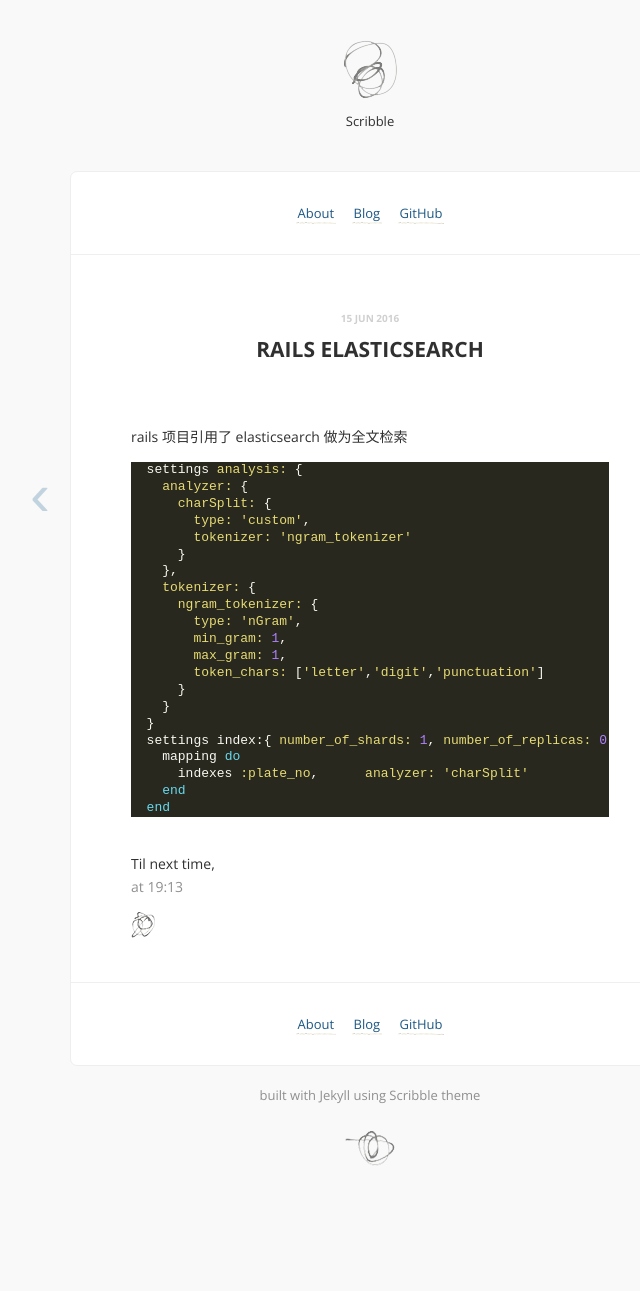
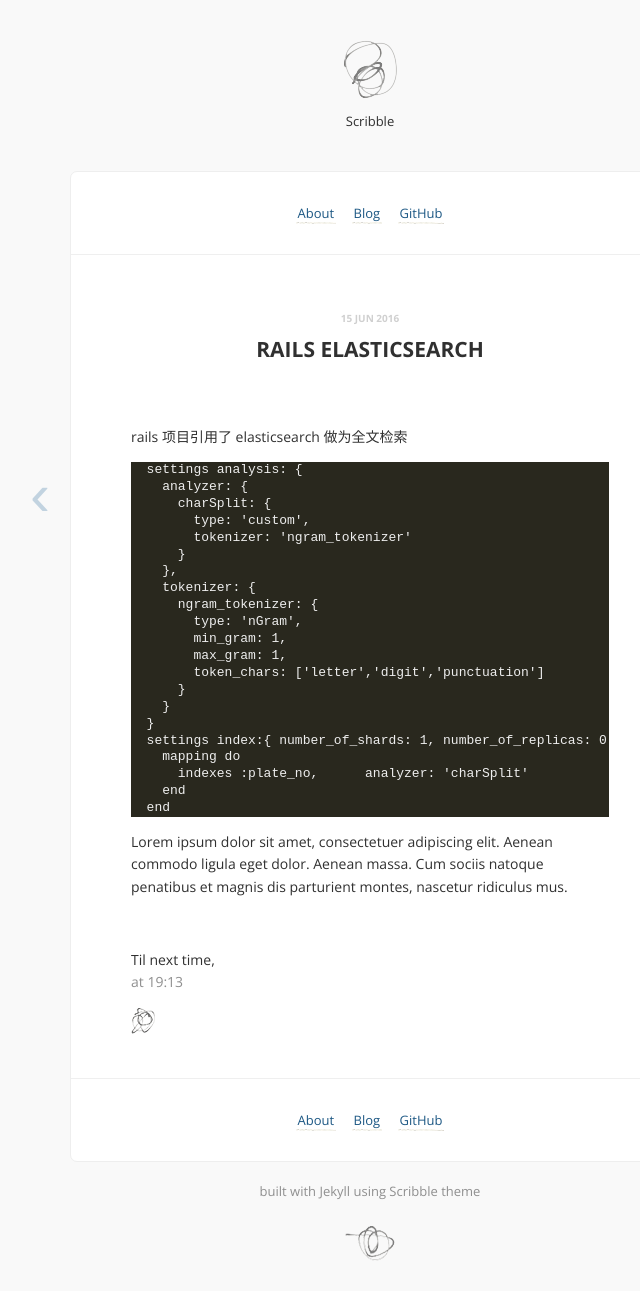
Before and after one commit to ysllyfe/ysllyfe.github.io, a Jekyll site: the page built from _posts/2016-06-15-elasticsearch-search.md, in a window 1280 px wide. Shown: the whole page, without its empty margins (270-910 px from the left). Built offline with Jekyll 4.4.1, drawn with Linux system fonts in a browser that asks for light colours; Markdown is read by kramdown in place of the engine named in the settings; comment, search, counter and statistics services are not loaded; before the commit the page ends 1196 px from its top, so only the background shows below that.

````diff
--- a/_posts/2016-06-15-elasticsearch-search.md
+++ b/_posts/2016-06-15-elasticsearch-search.md
@@ -6,7 +6,7 @@ date: 2016-06-15 19:13:31
 
 rails 项目引用了 elasticsearch 做为全文检索
 
-```ruby
+```
   settings analysis: {
     analyzer: {
       charSplit: {
@@ -29,3 +29,5 @@ rails 项目引用了 elasticsearch 做为全文检索
     end
   end
 ```
+
+Lorem ipsum dolor sit amet, consectetuer adipiscing elit. Aenean commodo ligula eget dolor. Aenean massa. Cum sociis natoque penatibus et magnis dis parturient montes, nascetur ridiculus mus.
````
Also changed, not shown: _posts/2016-06-06-title-test.md (+1 -1 lines).
